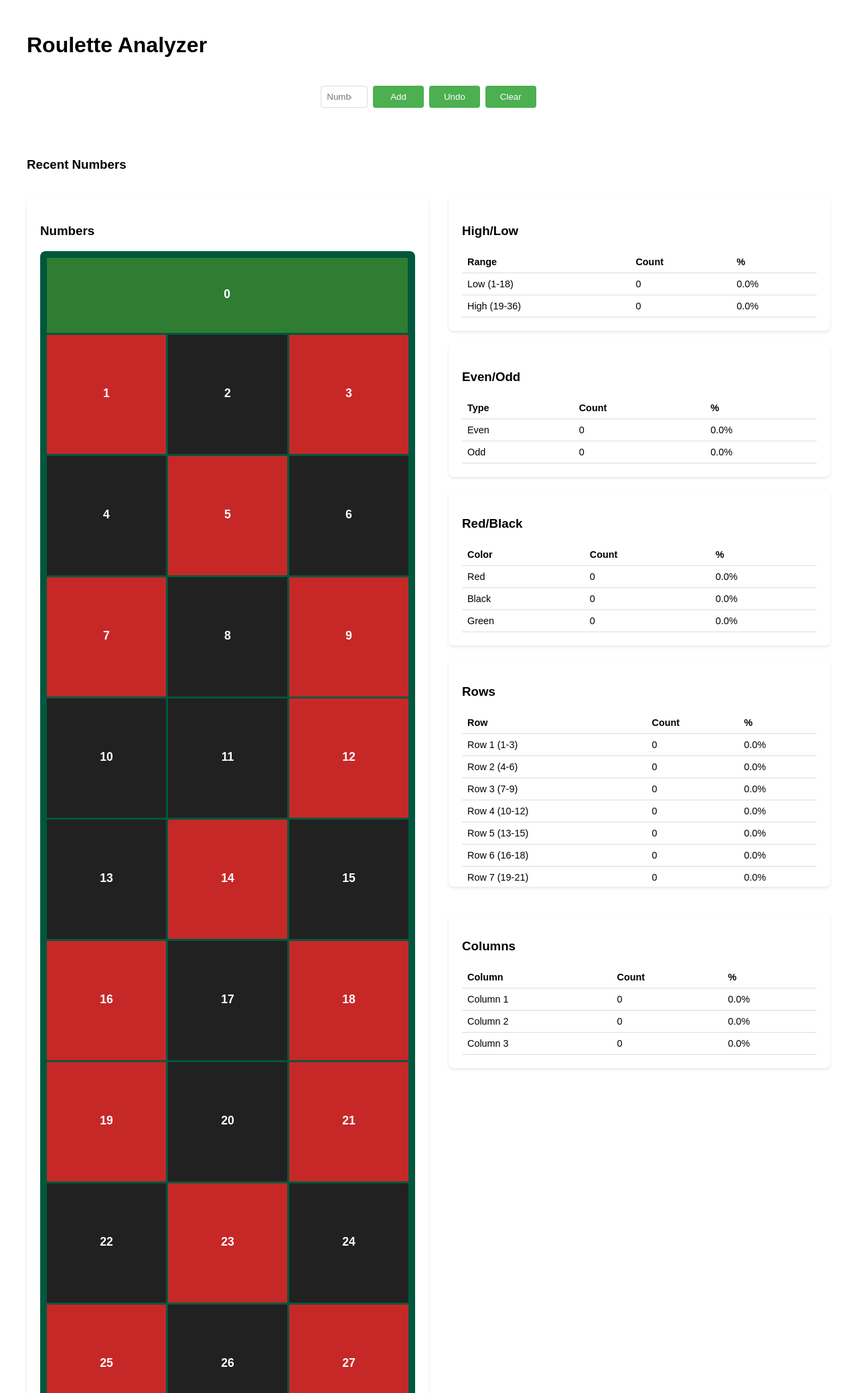
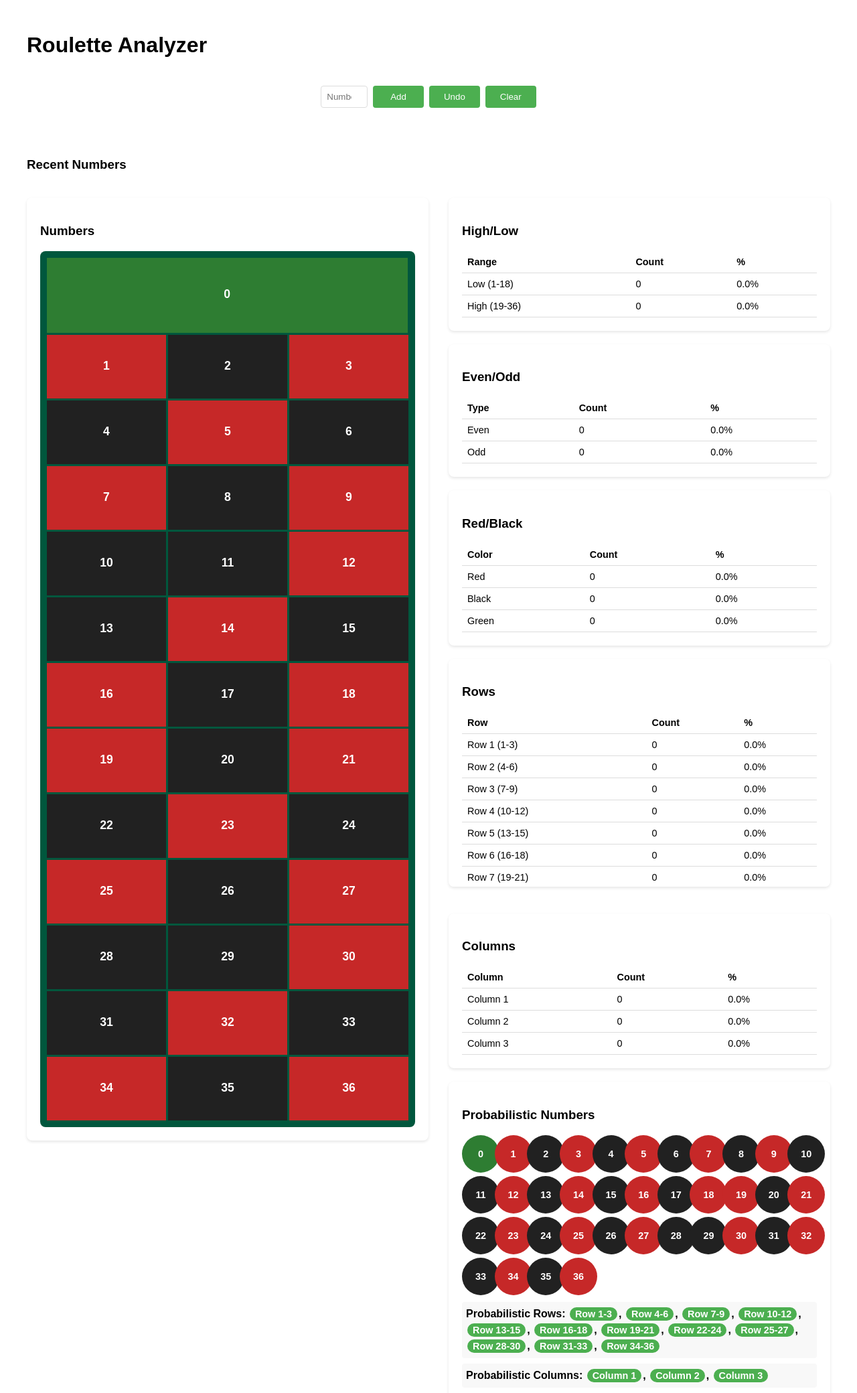
Before and after one commit to ewanfane/herbwise, a Django app: page /roulette/ in a window 1280 px wide. Shown: the top 2080 px of the page at 67% size. Run offline with Django 4.2, Linux system fonts and the light colour scheme.

Commit message:
roulette

```diff
--- /dev/null
+++ b/main/static/main/roulette.css
@@ -0,0 +1,274 @@
+:root {
+    --red: #c62828;
+    --black: #212121;
+    --green: #2e7d32;
+    --table-felt: #00573d;
+    --highlight: #e8f5e9;
+}
+
+/* Base Styles */
+.container {
+    max-width: 1200px;
+    margin: 0 auto;
+    padding: 20px;
+    font-family: Arial, sans-serif;
+    display: grid;
+    grid-template-columns: 1fr;
+    gap: 20px;
+}
+
+.main-grid {
+    display: grid;
+    grid-template-columns: 1fr;
+    gap: 30px;
+    align-items: start;
+}
+
+/* Number Grid Layout */
+.number-grid-container {
+    width: 100%;
+    max-width: 800px;
+    margin: 0 auto;
+}
+
+.roulette-grid {
+    display: grid;
+    grid-template-columns: repeat(3, 1fr);
+    gap: 2px;
+    background: var(--table-felt);
+    padding: 5px;
+    border-radius: 8px;
+}
+
+.zero-cell {
+    max-height: 100px;
+    width: 97.5%;
+    grid-column: 1 / -1;
+    background: var(--green);
+    font-size: 1.2em;
+}
+
+.number-cell {
+    aspect-ratio: 2;
+    display: flex;
+    flex-direction: column;
+    align-items: center;
+    justify-content: center;
+    color: white;
+    font-weight: bold;
+    padding: 3px;
+    min-width: 50px;
+    max-height: 100px;
+}
+
+.count {
+    font-size: 0.7em;
+    opacity: 0.8;
+    margin-top: 2px;
+}
+
+/* Input Section */
+.input-section {
+    max-width: 600px;
+    margin: 0 auto 20px;
+    display: flex;
+    gap: 8px;
+    flex-wrap: wrap;
+}
+
+input[type="number"] {
+    padding: 8px;
+    width: 120px;
+    flex: 1;
+    border: 1px solid #ddd;
+    border-radius: 4px;
+}
+
+button {
+    padding: 8px 12px;
+    cursor: pointer;
+    background-color: #4CAF50;
+    color: white;
+    border: none;
+    border-radius: 4px;
+    flex: 1;
+    transition: opacity 0.2s;
+}
+
+button:hover {
+    opacity: 0.9;
+}
+
+/* History Grid */
+.history {
+    margin-top: 15px;
+}
+
+.grid {
+    display: grid;
+    grid-template-columns: repeat(auto-fill, minmax(40px, 1fr));
+    gap: 3px;
+    margin-top: 10px;
+}
+
+.number-item {
+    padding: 8px;
+    text-align: center;
+    border-radius: 4px;
+    font-size: 0.9em;
+    display: flex;
+    align-items: center;
+    justify-content: center;
+    aspect-ratio: 1;
+}
+
+/* Stats Section */
+.stats-section {
+    display: grid;
+    grid-template-columns: repeat(auto-fill, minmax(250px, 1fr));
+    gap: 20px;
+}
+
+.stat-card {
+    background: white;
+    padding: 15px;
+    border-radius: 8px;
+    box-shadow: 0 2px 4px rgba(0,0,0,0.1);
+}
+
+.scrollable {
+    max-height: 300px;
+    overflow-y: auto;
+}
+
+.separated-section {
+    margin-bottom: 20px;
+}
+
+/* Tables */
+table {
+    width: 100%;
+    margin-top: 10px;
+    font-size: 0.9em;
+    border-collapse: collapse;
+}
+
+th, td {
+    padding: 8px;
+    text-align: left;
+    border-bottom: 1px solid #ddd;
+}
+
+.highlight {
+    background-color: var(--highlight);
+}
+
+/* Responsive Design */
+@media (max-width: 767px) {
+    .number-cell {
+        font-size: 0.9em;
+    }
+
+    .count {
+        font-size: 0.6em;
+    }
+}
+
+@media (min-width: 768px) {
+    .number-cell {
+        font-size: 1.1em;
+        padding: 8px;
+        min-width: 70px;
+    }
+
+    .count {
+        font-size: 0.8em;
+    }
+}
+
+@media (min-width: 1024px) {
+    .main-grid {
+        grid-template-columns: 600px 1fr; /* Reduced from 800px */
+    }
+
+    .number-grid-container {
+        grid-column: 1;
+        margin: 0;
+    }
+
+    .stats-section {
+        grid-column: 2;
+        display: flex;
+        flex-direction: column;
+        gap: 20px;
+        position: sticky;
+        top: 20px;
+        height: min-content;
+    }
+
+    .roulette-grid {
+        gap: 3px;
+        padding: 10px;
+    }
+
+    .number-cell {
+        min-width: 60px; /* Reduced from 80px */
+        padding: 6px; /* Reduced from 10px */
+        font-size: 1.1em; /* Reduced from 1.2em */
+    }
+
+    .count {
+        font-size: 0.9em;
+    }
+
+    .stat-card {
+        padding: 20px;
+    }
+}
+
+
+.suggested-numbers {
+    display: grid;
+    grid-template-columns: repeat(auto-fill, minmax(40px, 1fr));
+    gap: 5px;
+    margin-bottom: 10px;
+}
+
+.suggested-numbers .number-item {
+    width: 40px;
+    height: 40px;
+    display: flex;
+    align-items: center;
+    justify-content: center;
+    border-radius: 50%;
+    color: white;
+    font-weight: bold;
+}
+
+.suggested-row-column div {
+    margin: 5px 0;
+    font-weight: bold;
+}
+
+
+.suggestion-item {
+    background-color: #4CAF50;
+    color: white;
+    padding: 2px 8px;
+    border-radius: 12px;
+    margin: 2px;
+    display: inline-block;
+    font-size: 0.9em;
+}
+
+.no-suggestion {
+    color: #888;
+    font-style: italic;
+}
+
+.suggested-row-column div {
+    margin: 8px 0;
+    padding: 6px;
+    background: #f8f8f8;
+    border-radius: 4px;
+}
--- a/main/templates/main/roulette.html
+++ b/main/templates/main/roulette.html
@@ -1,236 +1,10 @@
+{% load static %}
 <!DOCTYPE html>
 <html>
 <head>
     <title>Roulette Odds Calculator</title>
     <meta name="viewport" content="width=device-width, initial-scale=1.0">
-    <style>
-        :root {
-            --red: #c62828;
-            --black: #212121;
-            --green: #2e7d32;
-            --table-felt: #00573d;
-            --highlight: #e8f5e9;
-        }
-
-        /* Base Styles */
-        .container {
-            max-width: 1200px;
-            margin: 0 auto;
-            padding: 20px;
-            font-family: Arial, sans-serif;
-            display: grid;
-            grid-template-columns: 1fr;
-            gap: 20px;
-        }
-
-        .main-grid {
-            display: grid;
-            grid-template-columns: 1fr;
-            gap: 30px;
-            align-items: start;
-        }
-
-        /* Number Grid Layout */
-        .number-grid-container {
-            width: 100%;
-            max-width: 800px;
-            margin: 0 auto;
-        }
-
-        .roulette-grid {
-            display: grid;
-            grid-template-columns: repeat(3, 1fr);
-            gap: 2px;
-            background: var(--table-felt);
-            padding: 5px;
-            border-radius: 8px;
-        }
-
-        .zero-cell {
-            max-height: 100px;
-            width: 97.5%;
-            grid-column: 1 / -1;
-            background: var(--green);
-            font-size: 1.2em;
-        }
-
-        .number-cell {
-            aspect-ratio: 1;
-            display: flex;
-            flex-direction: column;
-            align-items: center;
-            justify-content: center;
-            color: white;
-            font-weight: bold;
-            padding: 3px;
-            min-width: 50px;
-        }
-
-        .count {
-            font-size: 0.7em;
-            opacity: 0.8;
-            margin-top: 2px;
-        }
-
-        /* Input Section */
-        .input-section {
-            max-width: 600px;
-            margin: 0 auto 20px;
-            display: flex;
-            gap: 8px;
-            flex-wrap: wrap;
-        }
-
-        input[type="number"] {
-            padding: 8px;
-            width: 120px;
-            flex: 1;
-            border: 1px solid #ddd;
-            border-radius: 4px;
-        }
-
-        button {
-            padding: 8px 12px;
-            cursor: pointer;
-            background-color: #4CAF50;
-            color: white;
-            border: none;
-            border-radius: 4px;
-            flex: 1;
-            transition: opacity 0.2s;
-        }
-
-        button:hover {
-            opacity: 0.9;
-        }
-
-        /* History Grid */
-        .history {
-            margin-top: 15px;
-        }
-
-        .grid {
-            display: grid;
-            grid-template-columns: repeat(auto-fill, minmax(40px, 1fr));
-            gap: 3px;
-            margin-top: 10px;
-        }
-
-        .number-item {
-            padding: 8px;
-            text-align: center;
-            border-radius: 4px;
-            font-size: 0.9em;
-            display: flex;
-            align-items: center;
-            justify-content: center;
-            aspect-ratio: 1;
-        }
-
-        /* Stats Section */
-        .stats-section {
-            display: grid;
-            grid-template-columns: repeat(auto-fill, minmax(250px, 1fr));
-            gap: 20px;
-        }
-
-        .stat-card {
-            background: white;
-            padding: 15px;
-            border-radius: 8px;
-            box-shadow: 0 2px 4px rgba(0,0,0,0.1);
-        }
-
-        .scrollable {
-            max-height: 300px;
-            overflow-y: auto;
-        }
-
-        .separated-section {
-            margin-bottom: 20px;
-        }
-
-        /* Tables */
-        table {
-            width: 100%;
-            margin-top: 10px;
-            font-size: 0.9em;
-            border-collapse: collapse;
-        }
-
-        th, td {
-            padding: 8px;
-            text-align: left;
-            border-bottom: 1px solid #ddd;
-        }
-
-        .highlight {
-            background-color: var(--highlight);
-        }
-
-        /* Responsive Design */
-        @media (max-width: 767px) {
-            .number-cell {
-                font-size: 0.9em;
-            }
-
-            .count {
-                font-size: 0.6em;
-            }
-        }
-
-        @media (min-width: 768px) {
-            .number-cell {
-                font-size: 1.1em;
-                padding: 8px;
-                min-width: 70px;
-            }
-
-            .count {
-                font-size: 0.8em;
-            }
-        }
-
-        @media (min-width: 1024px) {
-            .main-grid {
-                grid-template-columns: 600px 1fr; /* Reduced from 800px */
-            }
-
-            .number-grid-container {
-                grid-column: 1;
-                margin: 0;
-            }
-
-            .stats-section {
-                grid-column: 2;
-                display: flex;
-                flex-direction: column;
-                gap: 20px;
-                position: sticky;
-                top: 20px;
-                height: min-content;
-            }
-
-            .roulette-grid {
-                gap: 3px;
-                padding: 10px;
-            }
-
-            .number-cell {
-                min-width: 60px; /* Reduced from 80px */
-                padding: 6px; /* Reduced from 10px */
-                font-size: 1.1em; /* Reduced from 1.2em */
-            }
-
-            .count {
-                font-size: 0.9em;
-            }
-
-            .stat-card {
-                padding: 20px;
-            }
-        }
-        </style>
+    <link rel="stylesheet" href="{% static 'main/roulette.css' %}">
 </head>
 <body>
     <div class="container">
@@ -298,6 +72,17 @@
                         <tr><th>Column</th><th>Count</th><th>%</th></tr>
                         <tbody id="columnStats"></tbody>
                     </table>
+                </div>
+
+                <div class="suggestions-section">
+                    <div class="stat-card">
+                        <h3>Probabilistic Numbers</h3>
+                        <div class="suggested-numbers" id="suggestedNumbers"></div>
+                        <div class="suggested-row-column">
+                            <div>Probabilistic Rows: <span id="suggestedRow">None</span></div>
+                            <div>Probabilistic Columns: <span id="suggestedColumn">None</span></div>
+                        </div>
+                    </div>
                 </div>
             </div>
         </div>
@@ -372,7 +157,126 @@
             }).join('');
         }
 
+        function calculateSuggestedNumbers() {
+            const numbers = Array.from({ length: 37 }, (_, i) => i); // 0-36
+            const counts = numbers.map(num => stats.numbers[num] || 0);
+            const minCount = Math.min(...counts.filter(c => c !== undefined));
+            let candidates = numbers.filter(num => counts[num] === minCount);
+
+            // Filter by red/black
+            const totalNonZeroColor = stats.red + stats.black;
+            if (totalNonZeroColor > 0) {
+                const redPercent = (stats.red / totalNonZeroColor) * 100;
+                const threshold = 5;
+                if (Math.abs(redPercent - 50) >= threshold) {
+                    if (redPercent > 50) {
+                        candidates = candidates.filter(num => num === 0 || !redNumbers.has(num));
+                    } else {
+                        candidates = candidates.filter(num => num === 0 || redNumbers.has(num));
+                    }
+                }
+            }
+
+            // Filter by high/low
+            const totalNonZeroHL = stats.high + stats.low;
+            if (totalNonZeroHL > 0) {
+                const highPercent = (stats.high / totalNonZeroHL) * 100;
+                const threshold = 5;
+                if (Math.abs(highPercent - 50) >= threshold) {
+                    if (highPercent > 50) {
+                        candidates = candidates.filter(num => num === 0 || num <= 18);
+                    } else {
+                        candidates = candidates.filter(num => num === 0 || num >= 19);
+                    }
+                }
+            }
+
+            // Filter by even/odd
+            const totalNonZeroEO = stats.even + stats.odd;
+            if (totalNonZeroEO > 0) {
+                const evenPercent = (stats.even / totalNonZeroEO) * 100;
+                const threshold = 5;
+                if (Math.abs(evenPercent - 50) >= threshold) {
+                    if (evenPercent > 50) {
+                        candidates = candidates.filter(num => num === 0 || num % 2 !== 0);
+                    } else {
+                        candidates = candidates.filter(num => num === 0 || num % 2 === 0);
+                    }
+                }
+            }
+
+
+
+
+
+
+            // Determine row suggestions
+            const rowGroups = Array(12).fill().map((_,i) => []);
+            candidates.forEach(num => {
+                if (num === 0) return;
+                const row = getRow(num);
+                if (row !== -1) rowGroups[row].push(num);
+            });
+
+            // Sort rows by candidate count descending
+            const sortedRows = rowGroups
+                .map((nums, index) => ({ row: index+1, count: nums.length }))
+                .sort((a,b) => b.count - a.count || a.row - b.row); // Tiebreaker: lower row first
+
+                    // Get rows with max count (handle ties)
+                    const maxRowCount = sortedRows[0]?.count || 0;
+                    const suggestedRows = sortedRows
+                        .filter(r => r.count === maxRowCount && r.count > 0)
+                        .map(r => `Row ${(r.row-1)*3+1}-${r.row*3}`);
+
+                    // Determine column suggestions (same logic)
+                    const colGroups = Array(3).fill().map((_,i) => []);
+                    candidates.forEach(num => {
+                        if (num === 0) return;
+                        const col = getColumn(num);
+                        if (col !== -1) colGroups[col].push(num);
+                    });
+
+                    const sortedCols = colGroups
+                        .map((nums, index) => ({ col: index+1, count: nums.length }))
+                        .sort((a,b) => b.count - a.count || a.col - b.col);
+
+                    const maxColCount = sortedCols[0]?.count || 0;
+                    const suggestedCols = sortedCols
+                        .filter(c => c.count === maxColCount && c.count > 0)
+                        .map(c => `Column ${c.col}`);
+
+
+                    return {
+                        numbers: candidates,
+                        rows: suggestedRows,
+                        columns: suggestedCols
+                    };
+        }
+
         function updateDisplay() {
+
+            const suggested = calculateSuggestedNumbers();
+            const suggestedNumbersDiv = document.getElementById('suggestedNumbers');
+
+            // Modified section for suggested numbers display
+
+                suggestedNumbersDiv.innerHTML = suggested.numbers.map(num => `
+                    <div class="number-item" style="background:${getNumberColor(num)}">
+                        ${num}
+                    </div>
+                `).join('');
+
+
+            document.getElementById('suggestedRow').innerHTML = suggested.rows.length > 0
+                ? suggested.rows.map(r => `<span class="suggestion-item">${r}</span>`).join(', ')
+                : '<span class="no-suggestion">None</span>';
+
+            document.getElementById('suggestedColumn').innerHTML = suggested.columns.length > 0
+                ? suggested.columns.map(c => `<span class="suggestion-item">${c}</span>`).join(', ')
+                : '<span class="no-suggestion">None</span>';
+
+
             // History grid
             document.getElementById('historyGrid').innerHTML =
                 stats.history.slice(-25).reverse().map(num => `
@@ -497,6 +401,7 @@
                         </tr>
                     `).join('') ||
                 '<tr><td colspan="3">No pairs yet</td></tr>';
+
         }
 
         document.getElementById('addButton').addEventListener('click', () => {
@@ -554,6 +459,8 @@
 
                 const col = (lastNumber - 1) % 3;
                 stats.columns[col]--;
+
+
             }
 
             updateDisplay();
```
